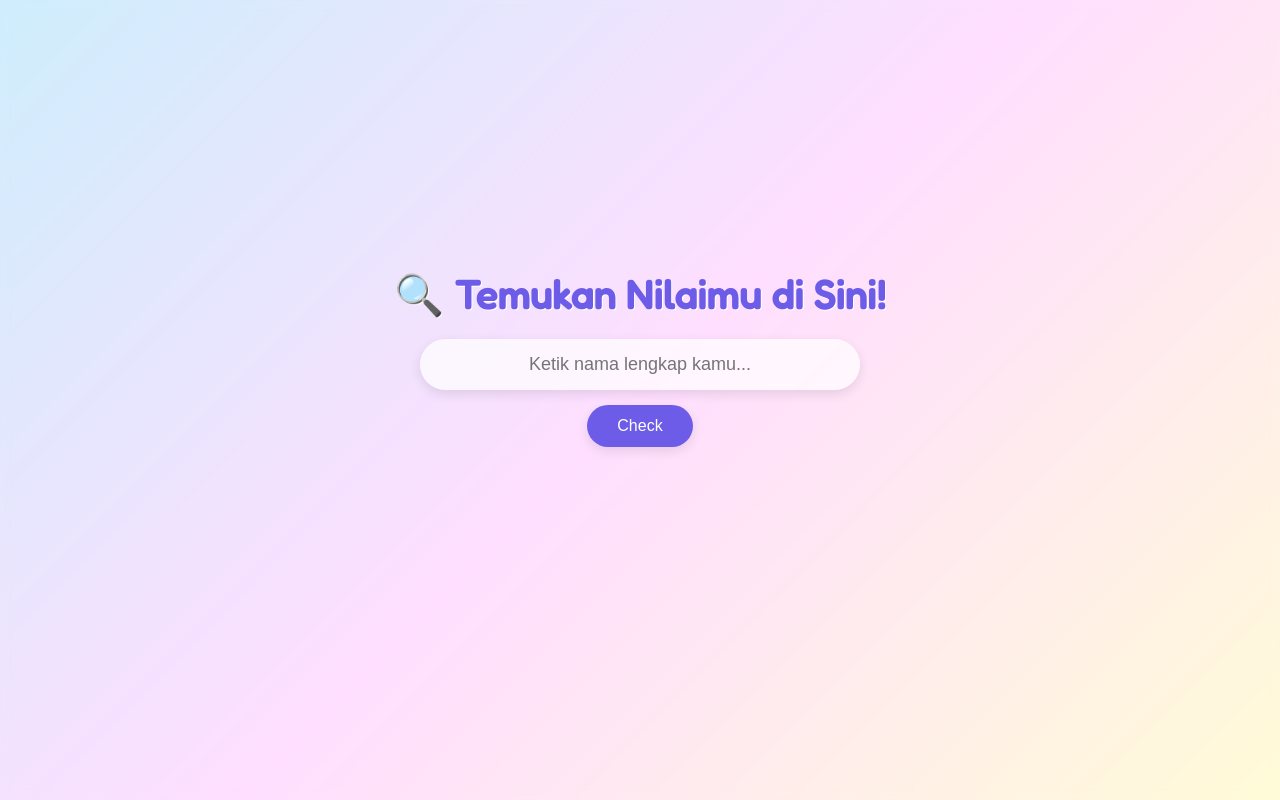
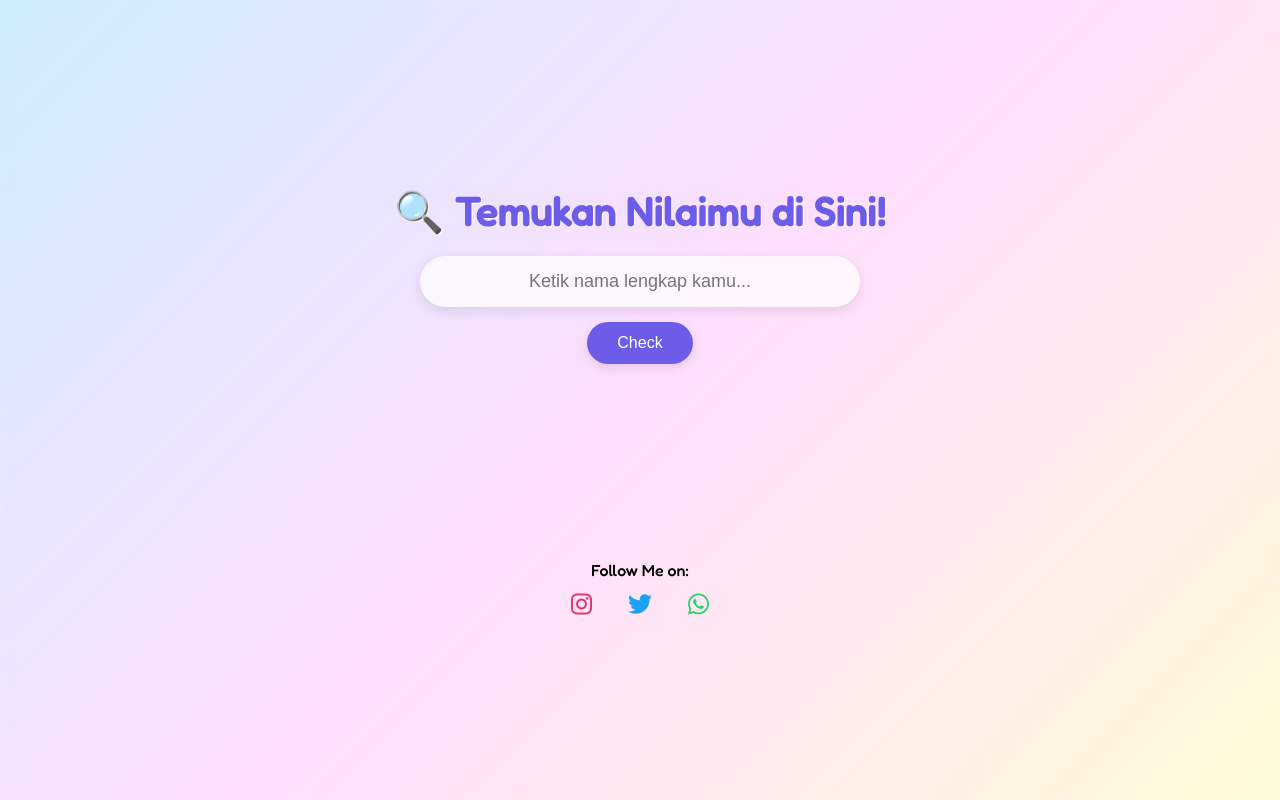
Before and after one commit to suuf24/nilai, a plain HTML site: page index.html in a window 1280 px wide. Drawn offline with Linux system fonts and the light colour scheme.

Commit message:
Update index.html

```diff
--- a/index.html
+++ b/index.html
@@ -4,6 +4,7 @@
   <meta charset="UTF-8" />
   <meta name="viewport" content="width=device-width, initial-scale=1.0"/>
   <title>Nilai Siswa</title>
+  <link rel="stylesheet" href="https://cdnjs.cloudflare.com/ajax/libs/font-awesome/6.5.0/css/all.min.css">
   <link href="https://fonts.googleapis.com/css2?family=Fredoka:wght@500&display=swap" rel="stylesheet">
   <style>
     body {
@@ -18,7 +19,9 @@
       justify-content: center;
       min-height: 100vh;
     }
-
+    a {
+        text-decoration: none;
+    }
     h1 {
       color: #6c5ce7;
       font-size: 2.5em;
@@ -178,6 +181,22 @@
   </div>
 
   <div class="container" id="student-list"></div>
+
+  <footer style="text-align:center; padding: 20px 0; margin-top: 50px;">
+  <p style="margin-bottom: 10px;">Follow Me on:</p>
+  <div style="font-size: 24px;">
+    <a href="https://www.instagram.com/suuf24" target="_blank" style="margin: 0 15px; color: #E1306C;">
+      <i class="fab fa-instagram"></i>
+    </a>
+    <a href="https://x.com/0xibex" target="_blank" style="margin: 0 15px; color: #1DA1F2;">
+      <i class="fab fa-twitter"></i>
+    </a>
+    <a href="https://wa.me/6285103974297" target="_blank" style="margin: 0 15px; color: #25D366;">
+      <i class="fab fa-whatsapp"></i>
+    </a>
+  </div>
+</footer>
+
 
   <script>
     const students = [
@@ -448,5 +467,6 @@
 }
 
   </script>
+
 </body>
 </html>
```
